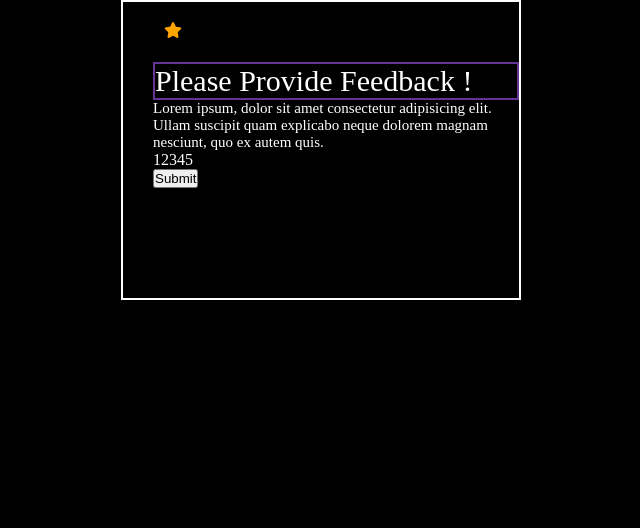
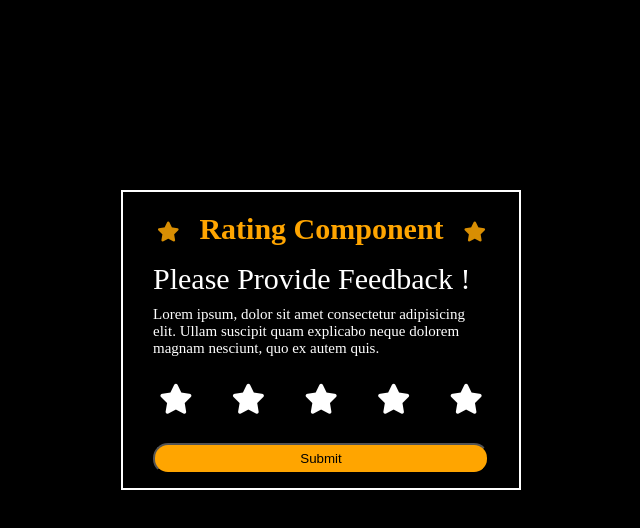
Before and after one commit to Kaisama/Interactive-Rating-Component, a plain HTML site: page Interactive-Rating-Component/index.html in a window 1280 px wide. Shown: the whole page, without its empty margins (319-959 px from the left). Drawn offline with Linux system fonts and the light colour scheme.

Commit message:
modified

```diff
--- a/Interactive-Rating-Component/index.html
+++ b/Interactive-Rating-Component/index.html
@@ -11,21 +11,21 @@
     <div class="wrapper">
        <div class="logo-wrapper">
         <div class="logo">
-            <i class="fa-solid fa-star"></i>
+           <h1><i class="fa-solid fa-star"></i><span class="span">Rating Component</span><i class="fa-solid fa-star"></i></h1>
          </div>
        </div>
-         <h1 class="heading">
+         <h2 class="heading">
             Please Provide Feedback !
-         </h1>
+         </h2>
          <p class="para">
             Lorem ipsum, dolor sit amet consectetur adipisicing elit. Ullam suscipit quam explicabo neque dolorem magnam nesciunt, quo ex autem quis.
          </p>
          <ul class="ul-list">
-            <li class="li-list">1</li>
-            <li class="li-list">2</li>
-            <li class="li-list">3</li>
-            <li class="li-list">4</li>
-            <li class="li-list">5</li>
+            <li class="li-list"><i class="fa-solid fa-star"></i></li>
+            <li class="li-list"><i class="fa-solid fa-star"></i></li>
+            <li class="li-list"><i class="fa-solid fa-star"></i></li>
+            <li class="li-list"><i class="fa-solid fa-star"></i></li>
+            <li class="li-list"><i class="fa-solid fa-star"></i></li>
          </ul>
 
         <button class="btn">Submit</button>
--- a/Interactive-Rating-Component/styles.css
+++ b/Interactive-Rating-Component/styles.css
@@ -9,6 +9,8 @@ body{
     color: white;
     align-items: center;
     justify-content: center;
+    position: relative;
+    top: 190px;
 }
 .wrapper{
     border: 2px solid white;
@@ -16,32 +18,57 @@ body{
     width: 400px;
     padding-left: 30px;
     padding-top: 20px;
+    padding-right: 30px;
 }
 .logo-wrapper{
-    width: 40px;
+    width: 337px;
     height: 40px;
     text-align: center;
-    border-radius: 50%;
 }
 .logo{
+    color: rgb(216, 142, 3);
+    font-size: 10px;
+}
+.span{
     color: orange;
+    padding: 20px;
+    font-size: 30px;
 }
 
+
 .heading{
-    border: 2px solid rebeccapurple;
     font-weight: 500;
     font-size: 30px;
+    padding-top: 10px;
+    padding-bottom: 10px;
 }
 
 .para{
     font-size: 15px;
+    padding-bottom: 20px;
 }
 
 .ul-list{
     list-style: none;
     display: flex;
+    justify-content: space-between;
+    padding-bottom: 20px;
 }
 
-.li{
+.li-list{
 
+    text-align: center;
+    padding: 6px;
+    font-size: 30px;
 }
+
+.li-list:hover{
+    color: yellow;
+}
+
+.btn{
+    background-color: orange;
+    width: 100%;
+    padding: 6px ;
+    border-radius: 15px;
+}
```
